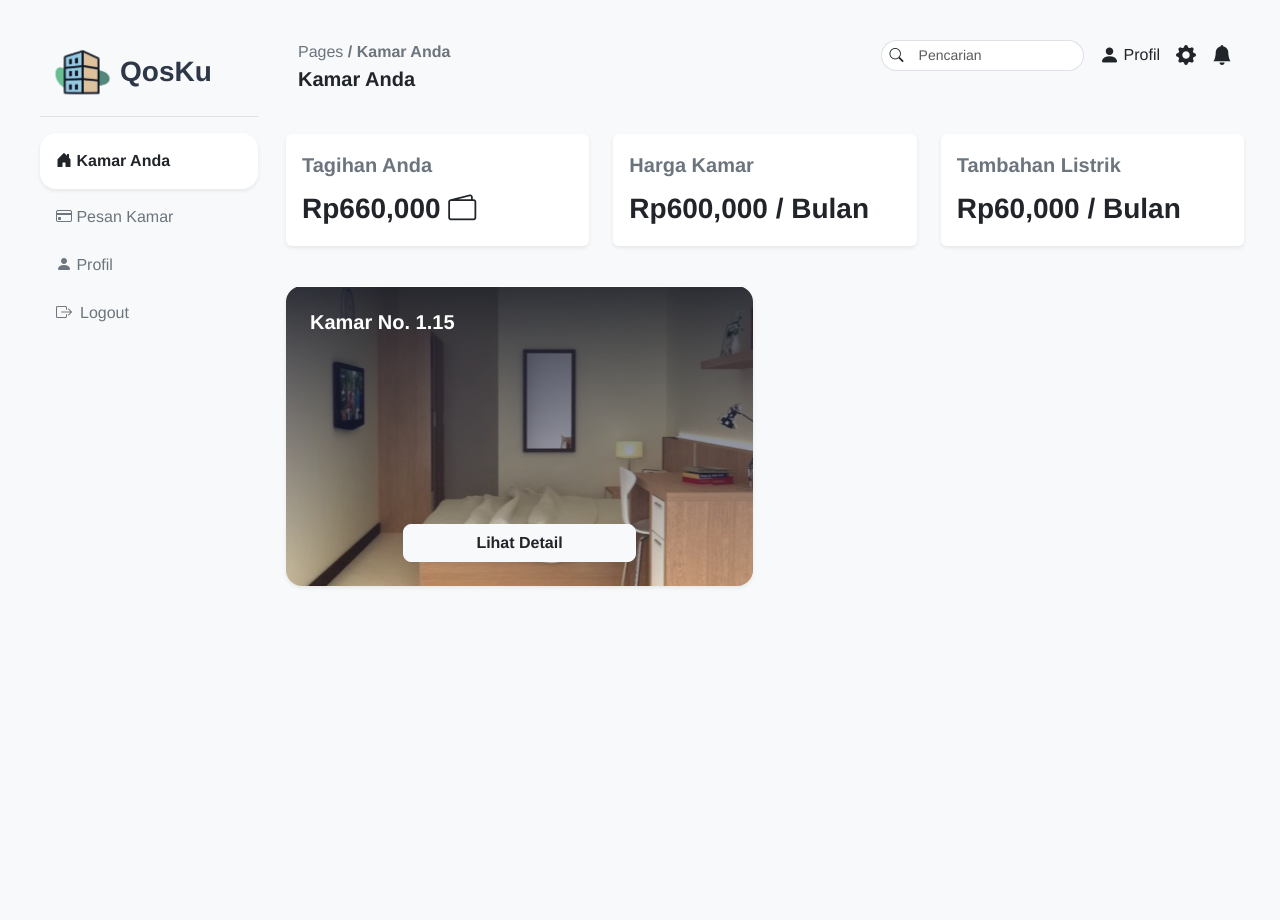
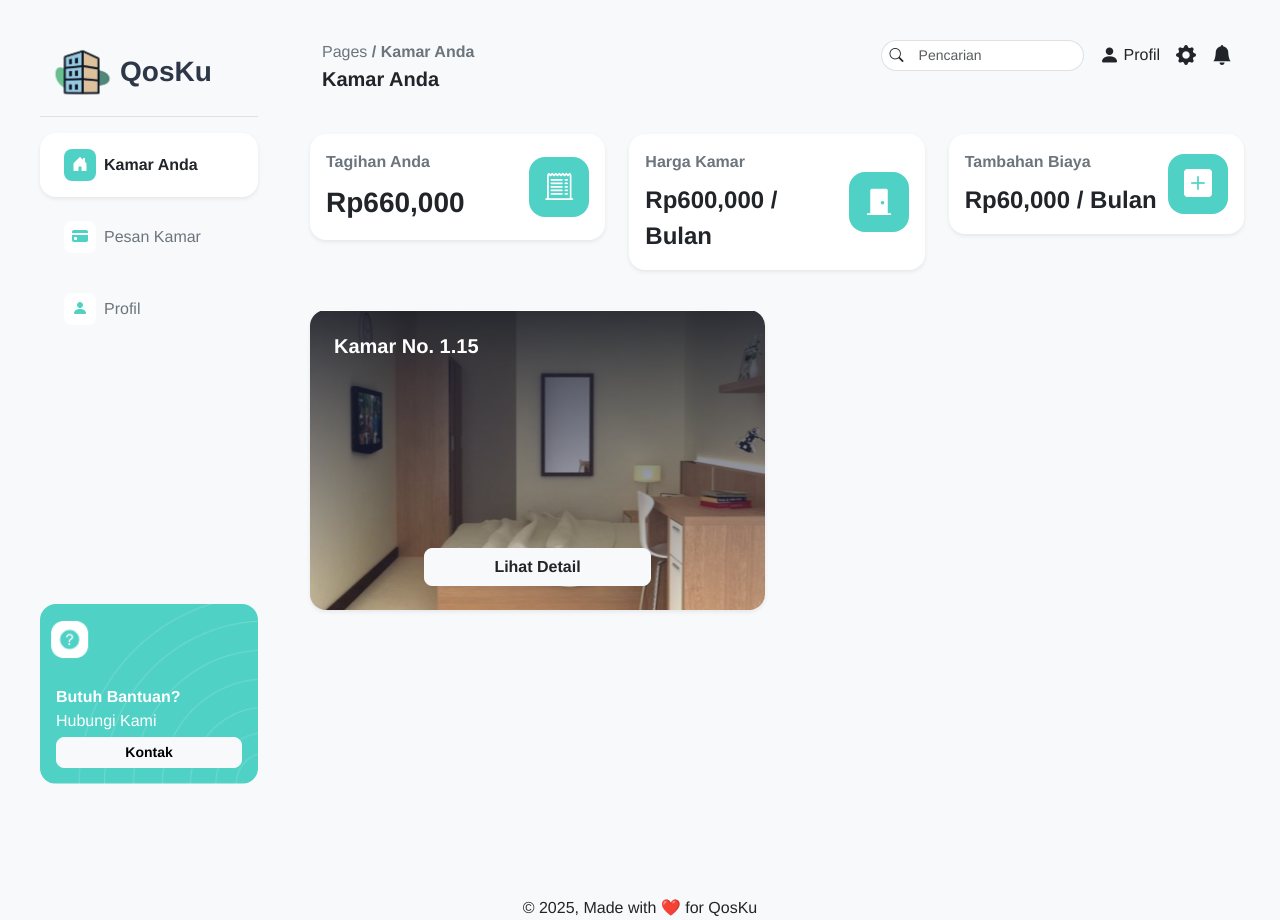
Before and after one commit to Gusti-Rama/QosKu, a PHP site: page /dashboardKamar.php in a window 1280 px wide. Before the commit the page ends 587 px from the top, so only its background shows below. Run offline with PHP 8.4, Linux system fonts and the light colour scheme.

Commit message:
fix tampilan dashboard dan login

```diff
--- a/dashboardKamar.php
+++ b/dashboardKamar.php
@@ -13,27 +13,54 @@
 
 <body class="bg-light">
     <div class="d-flex min-vh-100 ms-4 me-4">
-        <nav class="bg-transparent p-3 d-flex flex-column" style="width: 250px;">
+        <nav class="bg-transparent p-3 me-4 d-flex flex-column" style="width: 250px;">
             <a class="navbar-brand fw-bold fs-3 pt-3 border-bottom" href="#" style="color: #2D3748;">
                 <img src="./img/QosKuIMG.png" class="mb-1" alt="Logo" height="80">QosKu
             </a>
-            <div class="flex-grow-1 d-flex flex-column mt-3">
+            <div class="flex-grow-1 mt-3 d-flex flex-column justify-content-between h-100">
                 <ul class="nav flex-column">
                     <li class="nav-item mb-2">
-                        <div class="bg-white rounded-4 shadow-sm py-2">
-                            <a href="#" class="nav-link text-dark fw-bold"><i class="bi bi-house-door-fill text-dark"></i> Kamar Anda</a>
+                        <div class="bg-white rounded-4 shadow-sm py-2 px-2 d-flex align-items-center">
+                            <a href="#" class="nav-link text-dark fw-bold d-flex align-items-center gap-2">
+                                <span class="d-flex justify-content-center align-items-center rounded-3"
+                                    style="width: 32px; height: 32px; background-color: #4FD1C5;">
+                                    <i class="bi bi-house-door-fill text-white"></i>
+                                </span>
+                                Kamar Anda
+                            </a>
                         </div>
                     </li>
                     <li class="nav-item mb-2">
-                        <a href="#" class="nav-link text-secondary"><i class="bi bi-credit-card"></i> Pesan Kamar</a>
+                        <div class="bg-transparent rounded-4 py-2 px-2 d-flex align-items-center">
+                            <a href="#" class="nav-link text-secondary d-flex align-items-center gap-2">
+                                <span class="d-flex justify-content-center align-items-center rounded-3 bg-white"
+                                    style="width: 32px; height: 32px;">
+                                    <i class="bi bi-credit-card-fill" style="color: #4FD1C5;"></i>
+                                </span>
+                                Pesan Kamar
+                            </a>
+                        </div>
                     </li>
                     <li class="nav-item mb-2">
-                        <a href="#" class="nav-link text-secondary"><i class="bi bi-person-fill"></i> Profil</a>
-                    </li>
-                    <li class="nav-item mb-2">
-                        <a href="#" class="nav-link text-secondary"><i class="bi bi-box-arrow-right me-2"></i>Logout</a>
+                        <div class="bg-transparent rounded-4 py-2 px-2 d-flex align-items-center">
+                            <a href="#" class="nav-link text-secondary d-flex align-items-center gap-2">
+                                <span class="d-flex justify-content-center align-items-center rounded-3 bg-white"
+                                    style="width: 32px; height: 32px;">
+                                    <i class="bi bi-person-fill" style="color: #4FD1C5;"></i>
+                                </span>
+                                Profil
+                            </a>
+                        </div>
                     </li>
                 </ul>
+                <div class="position-relative mt-auto rounded-4"
+                    style="height: 180px; background-image: url('./img/backgroundHelp.png'); background-size: cover; background-position: center;">
+                    <div class="text-white position-absolute bottom-0 w-100 start-0 px-3 pb-3 text-white">
+                        <p class="fw-bold fs-6 mb-0">Butuh Bantuan?</p>
+                        <p class="fs-6 mt-0 mb-1">Hubungi Kami</p>
+                        <button class="btn btn-sm btn-light w-100 rounded-3 fw-bold">Kontak</button>
+                    </div>
+                </div>
             </div>
         </nav>
 
@@ -57,34 +84,52 @@
                     <i class="bi bi-bell-fill fs-5"></i>
                 </div>
             </div>
-
             <div class="container-fluid pt-4 pb-3">
                 <div class="row mb-4">
                     <div class="col-md-4">
-                        <div class="card shadow-sm border-0">
-                            <div class="card-body">
-                                <p class="card-title fs-5 fw-bold text-secondary">Tagihan Anda</p>
-                                <p class="card-text fs-3 fw-bold">Rp660,000 <i class="bi bi-wallet2 text-end"></i></p>
+                        <div class="card shadow-sm border-0 rounded-4">
+                            <div class="card-body d-flex justify-content-between align-items-center">
+                                <div>
+                                    <p class="card-title fs-6 fw-bold text-secondary">Tagihan Anda</p>
+                                    <p class="card-text fs-3 fw-bold mb-0">Rp660,000</p>
+                                </div>
+                                <div class="text-white rounded-4 d-flex align-items-center justify-content-center"
+                                    style="width: 60px; height: 60px; background-color: #4FD1C5;">
+                                    <i class="bi bi-receipt-cutoff fs-3"></i>
+                                </div>
                             </div>
                         </div>
                     </div>
                     <div class="col-md-4">
-                        <div class="card shadow-sm border-0">
-                            <div class="card-body">
-                                <p class="card-title fs-5 fw-bold text-secondary">Harga Kamar</p>
-                                <p class="card-text fs-3 fw-bold">Rp600,000 / Bulan</p>
+                        <div class="card shadow-sm border-0 rounded-4">
+                            <div class="card-body d-flex justify-content-between align-items-center">
+                                <div>
+                                    <p class="card-title fs-6 fw-bold text-secondary">Harga Kamar</p>
+                                    <p class="card-text fs-4 fw-bold mb-0">Rp600,000 / Bulan</p>
+                                </div>
+                                <div class="text-white rounded-4 d-flex align-items-center justify-content-center"
+                                    style="width: 60px; height: 60px; background-color: #4FD1C5;">
+                                    <i class="bi bi-door-closed-fill fs-3"></i>
+                                </div>
                             </div>
                         </div>
                     </div>
                     <div class="col-md-4">
-                        <div class="card shadow-sm border-0">
-                            <div class="card-body">
-                                <p class="card-title fs-5 fw-bold text-secondary">Tambahan Listrik</p>
-                                <p class="card-text fs-3 fw-bold">Rp60,000 / Bulan</p>
+                        <div class="card shadow-sm border-0 rounded-4">
+                            <div class="card-body d-flex justify-content-between align-items-center">
+                                <div>
+                                    <p class="card-title fs-6 fw-bold text-secondary">Tambahan Biaya</p>
+                                    <p class="card-text fs-4 fw-bold mb-0">Rp60,000 / Bulan</p>
+                                </div>
+                                <div class="text-white rounded-4 d-flex align-items-center justify-content-center"
+                                    style="width: 60px; height: 60px; background-color: #4FD1C5;">
+                                    <i class="bi bi-plus-square-fill fs-3"></i>
+                                </div>
                             </div>
                         </div>
                     </div>
                 </div>
+
             </div>
             <div class="container-fluid">
                 <div class="row">
@@ -103,6 +148,8 @@
             </div>
         </div>
     </div>
+    <div class="footer text-center mt-5 pt-5">
+        &copy; 2025, Made with ❤️ for QosKu
     </div>
     <script src="https://cdn.jsdelivr.net/npm/bootstrap@5.3.3/dist/js/bootstrap.bundle.min.js"></script>
 </body>
```
Also changed, not shown: signIn.php (+12 -8 lines), img/backgroundHelp.png (added).
